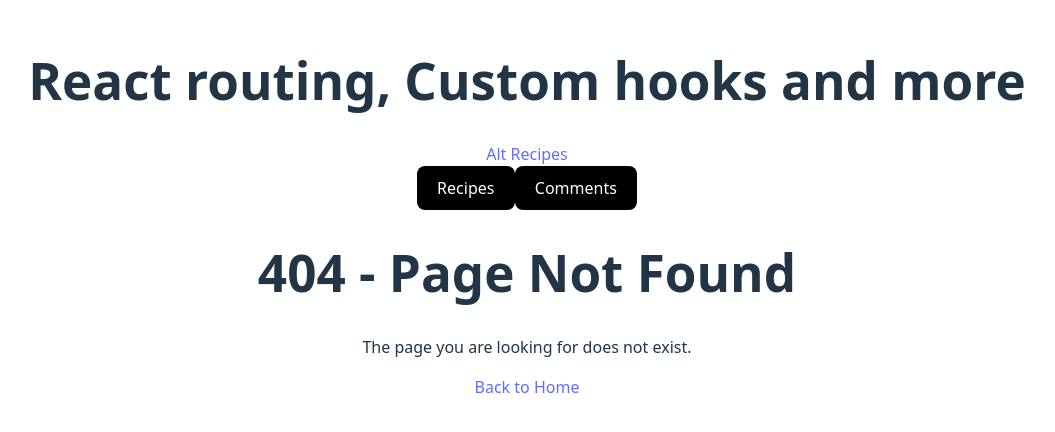
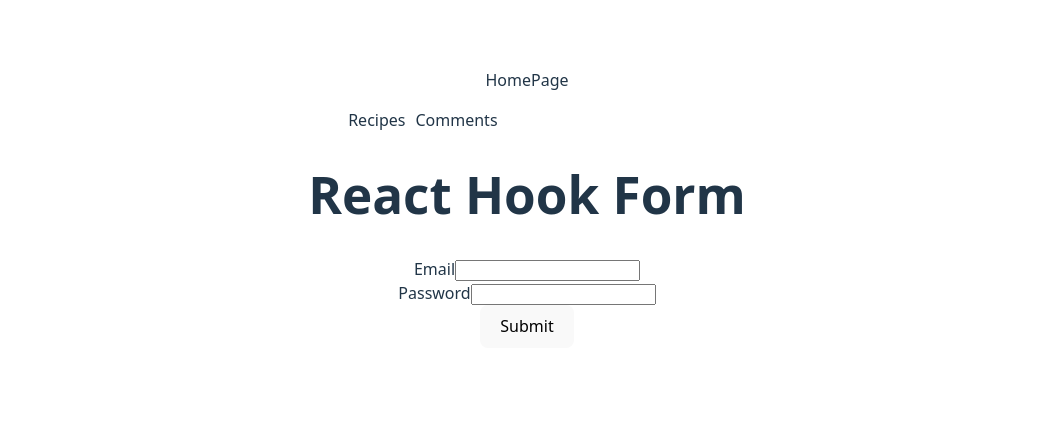
Before and after one commit to lauraanderson-projects/react-routing-custom-hooks, a React (Vite) app: page /home/react-hook-form in a window 1280 px wide. Before the commit this address had no page. Shown: the part 192-624 px from the top of the page, without its empty margins (113-1168 px from the left). Built offline with nearby package versions, Linux system fonts and the light colour scheme.

Commit message:
useForm Hook

```diff
--- a/package.json
+++ b/package.json
@@ -12,6 +12,7 @@
   "dependencies": {
     "react": "^19.1.0",
     "react-dom": "^19.1.0",
+    "react-hook-form": "^7.56.3",
     "react-router-dom": "^7.6.0"
   },
   "devDependencies": {
--- a/src/App.jsx
+++ b/src/App.jsx
@@ -5,6 +5,7 @@ import CommentsList from "./pages/comments";
 import RecipeDetails from "./pages/recipe-details";
 import NotFoundPage from "./pages/not-found";
 import Layout from "./components/layout";
+import ReactHookForm from "./pages/react-hook-form-example";
 
 function CustomRoutes() {
   const element = useRoutes([
@@ -15,6 +16,7 @@ function CustomRoutes() {
         { path: "recipes", element: <RecipeList /> },
         { path: "comments", element: <CommentsList /> },
         { path: "recipes/:id", element: <RecipeDetails /> },
+        { path: "react-hook-form", element: <ReactHookForm /> },
       ],
     },
     { path: "*", element: <NotFoundPage /> },
@@ -27,7 +29,7 @@ function App() {
 
   return (
     <div>
-      <h1>React routing, Custom hooks and more</h1>
+      {/*<h1>React routing, Custom hooks and more</h1>
 
       <div>
         <Link to={"/home/recipes"}>Alt Recipes</Link>
@@ -43,7 +45,7 @@ function App() {
         style={{ backgroundColor: "black", color: "white" }}
       >
         Comments
-      </button>
+      </button>*/}
       {/*<Routes>
         <Route path="/" element={<Layout />}>
           <Route path="recipes" element={<RecipeList />} />
--- /dev/null
+++ b/src/pages/react-hook-form-example/index.jsx
@@ -0,0 +1,24 @@
+import { useForm } from "react-hook-form";
+
+function ReactHookForm() {
+  const {} = useForm();
+
+  return (
+    <div>
+      <h1>React Hook Form</h1>
+      <form>
+        <div>
+          <label>Email</label>
+          <input type="email" name="email" />
+        </div>
+        <div>
+          <label>Password</label>
+          <input type="password" name="password" />
+        </div>
+        <button type="submit">Submit</button>
+      </form>
+    </div>
+  );
+}
+
+export default ReactHookForm;
```
Also changed, not shown: 1 other file (tests, documents, lock files or other folders).
